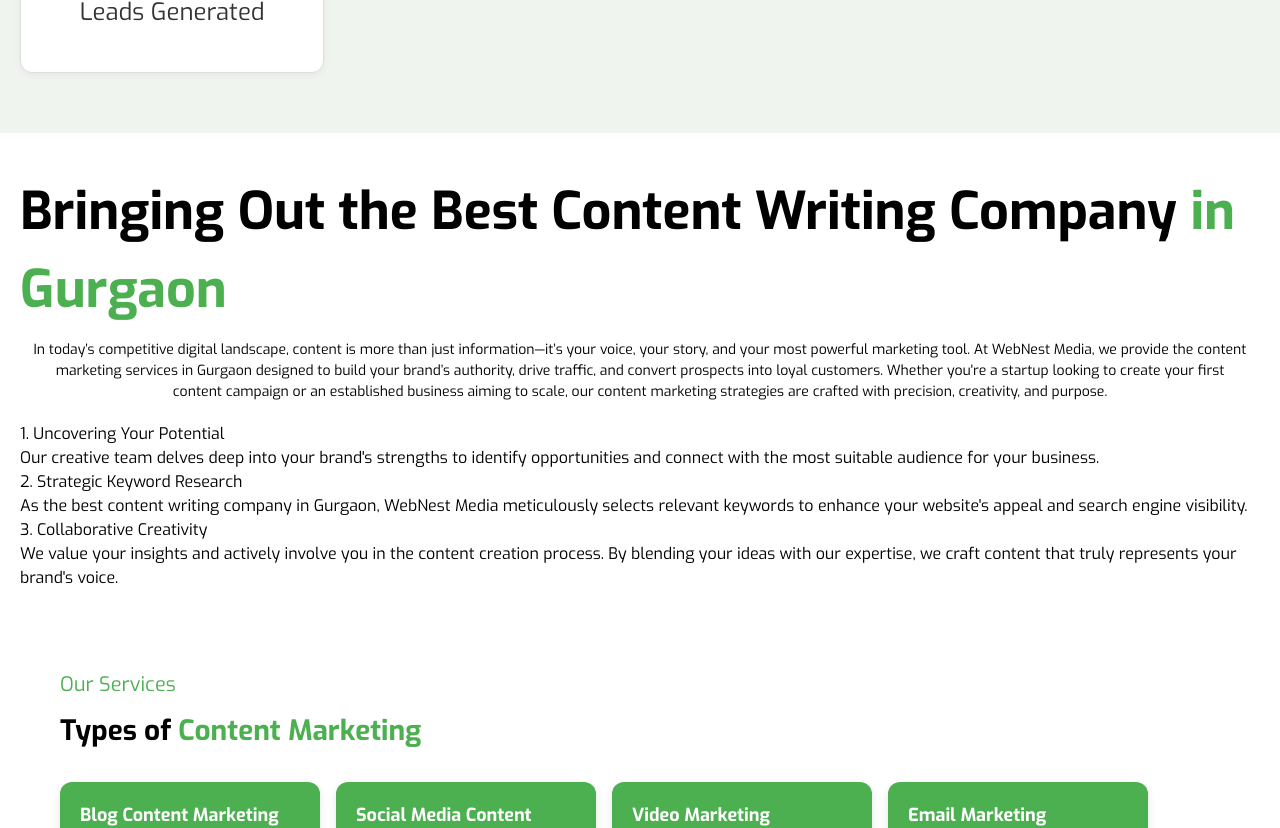
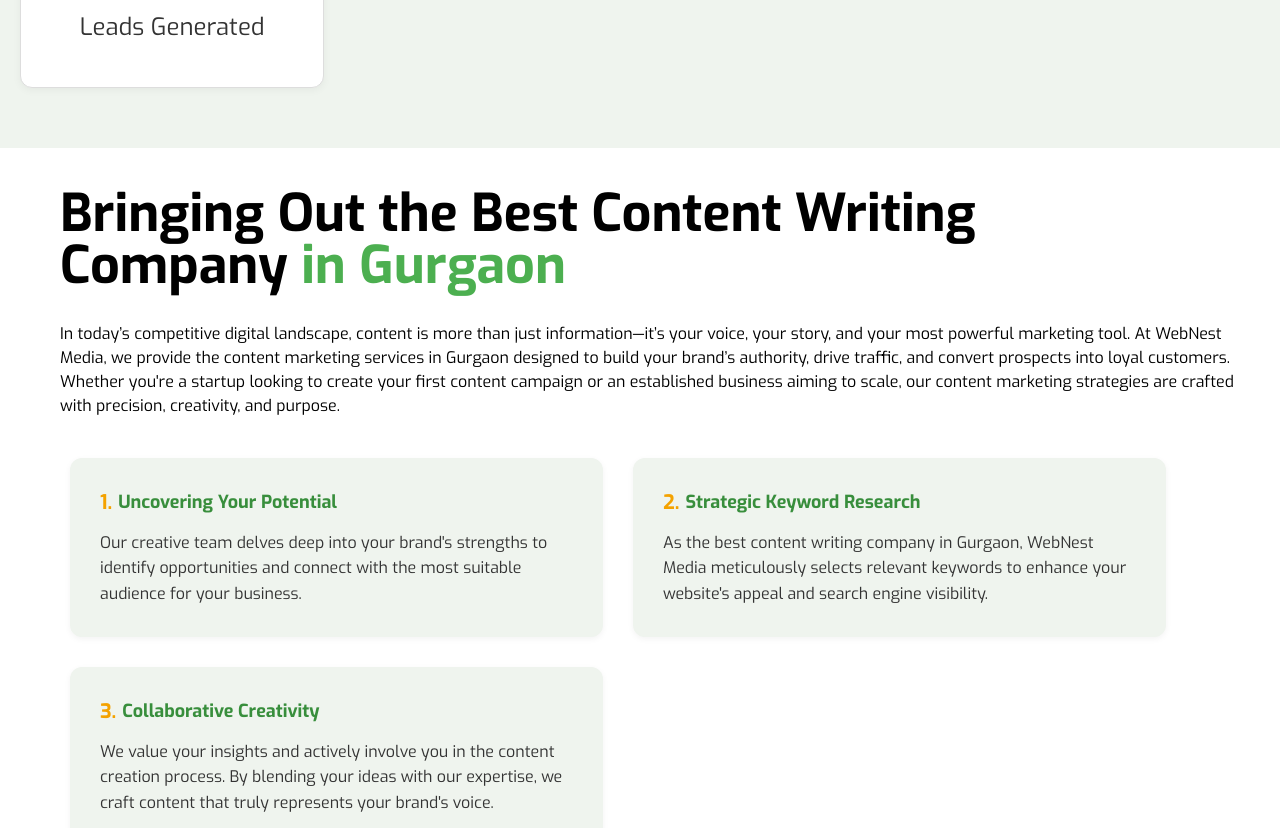
Before and after one commit to abhishek16dev/sandstone, a React (Vite) app: page /content-marketing in a window 1280 px wide. Shown: the part 1480-2308 px from the top of the page. Built offline with nearby package versions, Linux system fonts and the light colour scheme.

Commit message:
code added

```diff
--- a/src/pages/contentMarketing/cm.css
+++ b/src/pages/contentMarketing/cm.css
@@ -70,16 +70,6 @@
 .stat-card {
   margin-bottom: 20px;
 }
-.trust-heading {
-  font-size: 28px;
-}
-.trust-subheading {
-  font-size: 14px;
-  padding: 0 10px;
-  text-align:center;
-  max-width: fit-content;
-  padding-bottom: 20px;
-}
 .c4_cards {
   grid-template-columns: 1fr;
   margin: 0 auto;
@@ -96,7 +86,7 @@
 .seo-step-card {
   width: 100%;
   max-width: 320px;
-  height: 250px;
+  height: 180px;
 }
 .step-title{
   font-size: 18px;
@@ -216,3 +206,71 @@
     font-size: 28px;
   }
 }
+.container4 {
+  background-color: #fff;
+}
+
+.trust-card-container {
+  display: grid;
+  grid-template-columns: repeat(2, 1fr); /* 2 in a row */
+  gap: 30px;
+  width: 90%;
+  max-width: 1200px;
+  margin-left: 40px;
+  padding: 0 10px;
+}
+
+@media (max-width: 768px) {
+  .trust-card-container {
+    grid-template-columns: 1fr; /* Stack on smaller screens */
+  }
+}
+
+.trust-card {
+  background-color: #EFF4EE; /* Light pastel green */
+  border-radius: 12px;
+  padding: 30px;
+  box-shadow: 0 2px 6px rgba(0, 0, 0, 0.05);
+  transition: transform 0.3s ease;
+}
+
+.trust-card:hover {
+  transform: translateY(-4px);
+}
+
+.trust-title {
+  font-size: 18px;
+  font-weight: 600;
+  color: #388E3C; /* Dark green */
+  margin-bottom: 12px;
+  display: flex;
+  align-items: center;
+}
+
+.trust-number {
+  font-weight: bold;
+  font-size: 20px;
+  color: #f4a200; /* Yellow/orange */
+  margin-right: 6px;
+}
+
+.trust-description {
+  font-size: 16px;
+  color: #333;
+  line-height: 1.6;
+}
+
+.trust-heading {
+  font-size: 52px;
+  font-weight: 700;
+  margin-bottom: 30px;
+}
+
+.trust-heading .highlight {
+  color: #4CAF50;
+}
+
+.trust-subheading .highlight {
+  color: #4CAF50;
+  font-weight: 500;
+}
--- a/src/pages/contentMarketing/cm.jsx
+++ b/src/pages/contentMarketing/cm.jsx
@@ -154,10 +154,9 @@
         </div>
       </div>
       <div className="container3">
-        <p style={{ color: 'black', fontSize: 18, fontWeight: 'bold' }}> The no.1 content marketing services
-        </p>
-        <p style={{ color: '#4CAF50', fontSize: 32, fontWeight: 600 }}>Your success is our mission</p>
-        <p style={{ fontSize: 16, fontWeight: 400 }}>
+        <p style={{ color: '#EEC370', fontSize: 18 }}>The no.1 SEO Service</p>
+         <p style={{ color: 'black', fontSize: 32, fontWeight: 600, marginBottom:15}}>Your <span className='highlight'>Success</span> is our <span className='highlight'>Mission</span></p>
+        <p style={{ fontSize: 16}}>
          From strategy to execution, we align your content with what your audience truly values.
 
         </p>
@@ -172,26 +171,31 @@
       </div>
 
       <div className="container4">
-        <h2 className="trust-heading">
-          Bringing Out the Best Content Writing Company <span className="highlight"> in Gurgaon</span>
+  <h2 className="trust-heading ml-[40px] font-semibold text-6xl">
+    Bringing Out the Best Content Writing <br />Company
+    <span className="highlight"> in Gurgaon</span>
+  </h2>
 
-        </h2>
-        <p className="trust-subheading">
-          In today’s competitive digital landscape, content is more than just information—it’s your voice, your story, and your most powerful marketing tool. At WebNest Media, we provide the content marketing services in Gurgaon designed to build your brand’s authority, drive traffic, and convert prospects into loyal customers.
-          Whether you're a startup looking to create your first content campaign or an established business aiming to scale, our content marketing strategies are crafted with precision, creativity, and purpose.
+  <p className="trust-subheading ml-[40px] mb-[40px] ">
+    In today’s competitive digital landscape, content is more than just information—it’s your voice,
+    your story, and your most powerful marketing tool. At WebNest Media, we provide the content marketing services
+    in Gurgaon designed to build your brand’s authority, drive traffic, and convert prospects into loyal customers.
+    Whether you're a startup looking to create your first content campaign or an established business aiming to scale,
+    our content marketing strategies are crafted with precision, creativity, and purpose.
   </p>
-        <p></p>
-        <div className="c4_cards">
+
+  <div className="trust-card-container">
     {trustData.map((item, index) => (
-            <div className="c4_card" key={index}>
-              <h3>
-                <span className="card-number">{index + 1}.</span> {item.title}
+      <div className="trust-card" key={index}>
+        <h3 className="trust-title">
+          <span className="trust-number">{index + 1}.</span> {item.title}
         </h3>
-              <p>{item.text}</p>
+        <p className="trust-description">{item.text}</p>
       </div>
     ))}
   </div>
 </div>
+
       <div className="container5">
         <p className="service-label" style={{ fontSize: 20, fontWeight: 400 }}>Our Services</p>
         <h2 className="process-heading">
@@ -269,7 +273,7 @@
         </div>
       </div>
       <div className="accordian">
-        <h2 className='text-center'>Let's address your <span className='text-black '>questions </span>today</h2>
+        <h2 className=''>Let's address your <span className='text-black '>questions </span>today</h2>
         <div className="accordion-wrapper-columns">
           {/* Left Column */}
           <div className="accordion-column">
--- a/src/pages/seo/Seo.jsx
+++ b/src/pages/seo/Seo.jsx
@@ -172,7 +172,7 @@
         <h2 className="trust-heading ml-[40px] font-semibold">
           Why Businesses Trust <span className="highlight">Webnest Media</span> for SEO?
         </h2>
-        <p className="trust-subheading ml-[40px]">
+        <p className="trust-subheading ml-[40px] mb-[40px]">
           Your web presence can be made or broken by your choice of SEO partner. At <span className="highlight">Webnest Media</span>, we reject formula approaches and false promises. We believe in real results, honest work, and long-term success.
         </p>
       <div className="trust-card-container">
```
Lines whose indentation alone changed are shown as unchanged.
